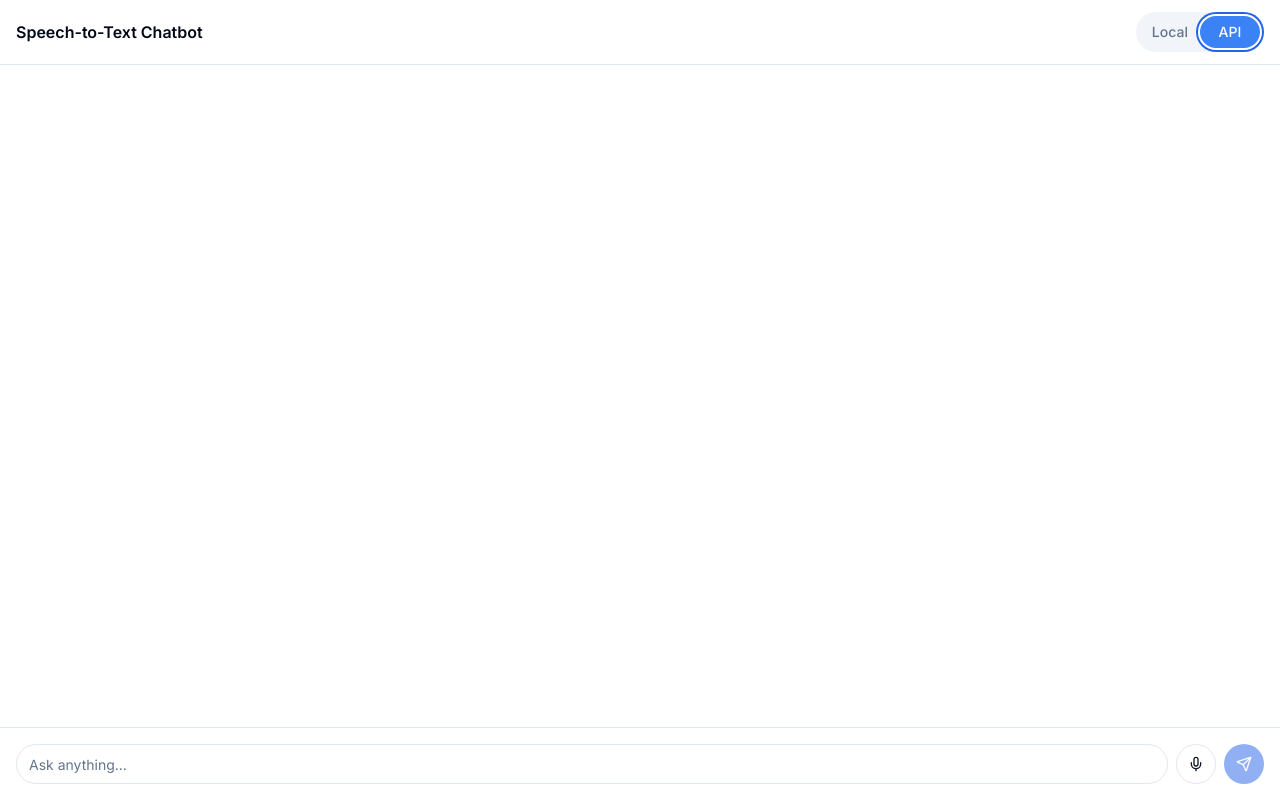
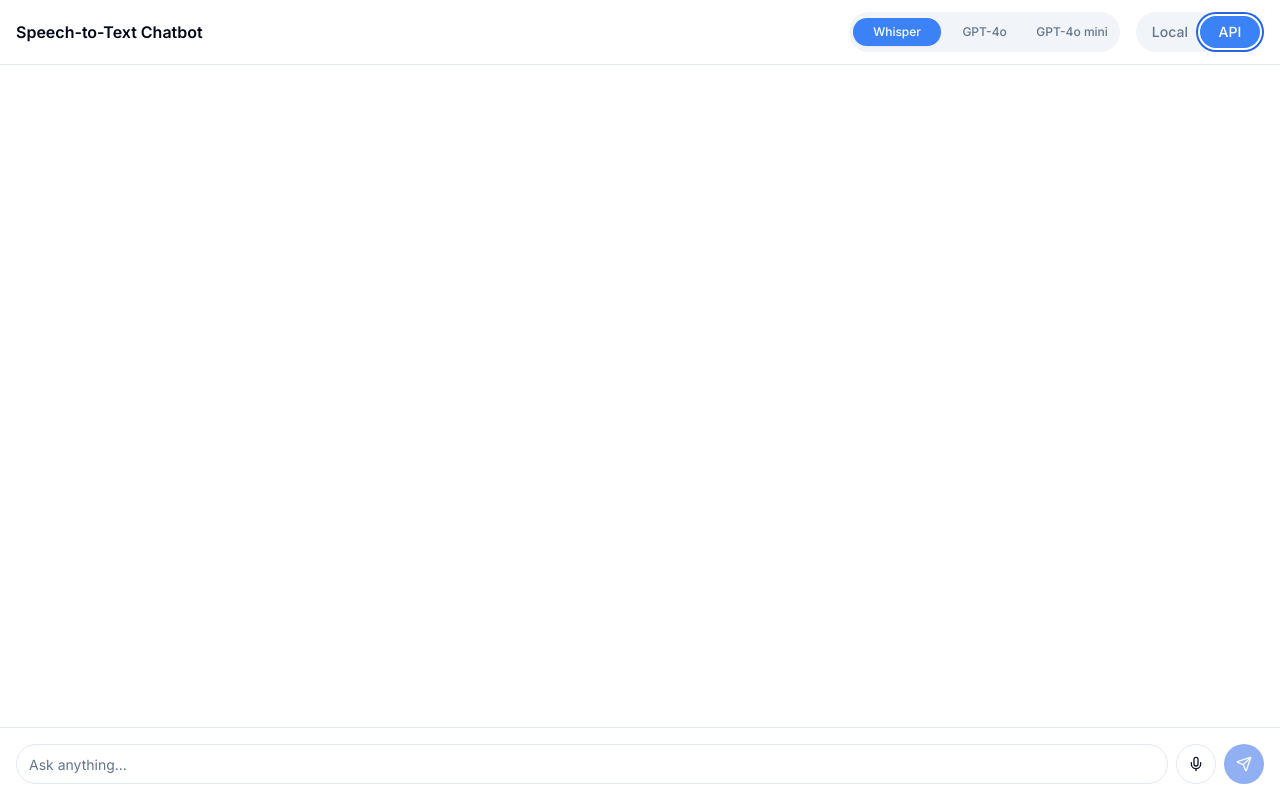
Before and after one commit to sujeethshingade/speech-to-text, a Next.js app: page / in a window 1280 px wide. Both pictures are taken after a click on the tab "API". Built offline with nearby package versions, Linux system fonts and the light colour scheme.

Commit message:
feat: add transcription model selection

```diff
--- a/app/api/transcribe-api/route.ts
+++ b/app/api/transcribe-api/route.ts
@@ -5,10 +5,10 @@ import { join } from 'path'
 
 export async function POST(request: NextRequest) {
   let tempFilePath: string | null = null
-
-  try {
+    try {
     const formData = await request.formData()
     const audioFile = formData.get('audio') as File
+    const model = formData.get('model') as string || 'whisper-1'
 
     if (!audioFile) {
       return NextResponse.json({ error: 'No audio file provided', success: false }, { status: 400 })
@@ -29,24 +29,11 @@ export async function POST(request: NextRequest) {
 
     writeFileSync(tempFilePath, new Uint8Array(await audioFile.arrayBuffer()))
 
-    let transcription
-    const primaryModel = 'gpt-4o-transcribe'
-    const fallbackModel = 'gpt-4o-mini-transcribe'
-
-    try {
-      transcription = await openai.audio.transcriptions.create({
-        file: createReadStream(tempFilePath),
-        model: primaryModel as any,
-        response_format: "text",
-      })
-    } catch (primaryError) {
-      console.log(`Primary model ${primaryModel} failed, trying fallback ${fallbackModel}`)
-      transcription = await openai.audio.transcriptions.create({
-        file: createReadStream(tempFilePath),
-        model: fallbackModel as any,
-        response_format: "text",
-      })
-    }
+    const transcription = await openai.audio.transcriptions.create({
+      file: createReadStream(tempFilePath),
+      model: model,
+      response_format: "text",
+    })
 
     const text = typeof transcription === 'string' ? transcription.trim() : (transcription as any).text?.trim() || ''
     return NextResponse.json({ text, success: true })
--- a/app/page.tsx
+++ b/app/page.tsx
@@ -1,23 +1,25 @@
 "use client"
 
 import { useState } from "react"
-import { Navbar } from "@/components/Navbar"
+import { Navbar, type TranscriptionMethod, type ModelType } from "@/components/Navbar"
 import { Chatbot } from "@/components/Chatbot"
-
-type TranscriptionMethod = 'local' | 'api'
 
 export default function Home() {
   const [transcriptionMethod, setTranscriptionMethod] = useState<TranscriptionMethod>('local')
+  const [selectedModel, setSelectedModel] = useState<ModelType>('whisper-1')
 
   return (
     <div className="h-screen flex flex-col overflow-hidden">
       <Navbar
         transcriptionMethod={transcriptionMethod}
         onTranscriptionMethodChange={setTranscriptionMethod}
+        selectedModel={selectedModel}
+        onModelChange={setSelectedModel}
       />
       <div className="flex-1 overflow-hidden">
         <Chatbot
           transcriptionMethod={transcriptionMethod}
+          selectedModel={selectedModel}
         />
       </div>
     </div>
--- a/components/Chatbot.tsx
+++ b/components/Chatbot.tsx
@@ -5,6 +5,8 @@ import { Button } from "@/components/ui/button"
 import { Input } from "@/components/ui/input"
 import { Mic, MicOff, Send } from "lucide-react"
 import { cn } from "@/lib/utils"
+
+type ModelType = 'whisper-1' | 'gpt-4o-transcribe' | 'gpt-4o-mini-transcribe'
 
 interface Message {
     id: string
@@ -14,9 +16,10 @@ interface Message {
 
 interface ChatbotProps {
     transcriptionMethod?: 'local' | 'api'
+    selectedModel?: ModelType
 }
 
-export function Chatbot({ transcriptionMethod = 'local' }: ChatbotProps) {
+export function Chatbot({ transcriptionMethod = 'local', selectedModel = 'whisper-1' }: ChatbotProps) {
     const [messages, setMessages] = useState<Message[]>([])
     const [isRecording, setIsRecording] = useState(false)
     const [isTranscribing, setIsTranscribing] = useState(false)
@@ -43,6 +46,7 @@ export function Chatbot({ transcriptionMethod = 'local' }: ChatbotProps) {
         try {
             const formData = new FormData()
             formData.append("audio", audioBlob, "recording.webm")
+            formData.append("model", selectedModel)
 
             const response = await fetch(`/api/transcribe-${transcriptionMethod}`, {
                 method: "POST",
@@ -106,7 +110,7 @@ export function Chatbot({ transcriptionMethod = 'local' }: ChatbotProps) {
     }
 
     const placeholder = isRecording ? "Recording... Click on mic to stop" :
-        isTranscribing ? `Processing with ${transcriptionMethod === 'local' ? 'Local' : 'API'}...` :
+        isTranscribing ? `Processing with ${transcriptionMethod === 'local' ? 'Local' : `${selectedModel} API`}...` :
             "Ask anything..."
 
     return (
--- a/components/Navbar.tsx
+++ b/components/Navbar.tsx
@@ -3,15 +3,22 @@
 import { Tabs, TabsList, TabsTrigger } from "@/components/ui/tabs"
 
 type TranscriptionMethod = 'local' | 'api'
+type ModelType = 'whisper-1' | 'gpt-4o-transcribe' | 'gpt-4o-mini-transcribe'
+
+export type { TranscriptionMethod, ModelType }
 
 interface NavbarProps {
     transcriptionMethod?: TranscriptionMethod
     onTranscriptionMethodChange?: (method: TranscriptionMethod) => void
+    selectedModel?: ModelType
+    onModelChange?: (model: ModelType) => void
 }
 
 export function Navbar({
     transcriptionMethod = 'local',
-    onTranscriptionMethodChange
+    onTranscriptionMethodChange,
+    selectedModel = 'whisper-1',
+    onModelChange
 }: NavbarProps) {
     return (
         <div className="flex-shrink-0 border-b bg-card px-4 py-3 flex items-center justify-between">
@@ -19,6 +26,41 @@ export function Navbar({
             <h1 className="text-md font-semibold text-foreground">
                 Speech-to-Text Chatbot
             </h1>
+
+            <div className="flex items-center gap-4">
+
+                {transcriptionMethod === 'local' && (
+                    <Tabs
+                        value="tiny"
+                        className="w-auto"
+                    >
+                        <TabsList className="grid w-full grid-cols-1">
+                            <TabsTrigger value="tiny" className="data-[state=active]:bg-blue-500 data-[state=active]:text-white text-xs px-2">
+                                Tiny
+                            </TabsTrigger>
+                        </TabsList>
+                    </Tabs>
+                )}
+
+                {transcriptionMethod === 'api' && (
+                    <Tabs
+                        value={selectedModel}
+                        onValueChange={(value) => onModelChange?.(value as ModelType)}
+                        className="w-auto"
+                    >
+                        <TabsList className="grid w-full grid-cols-3">
+                            <TabsTrigger value="whisper-1" className="data-[state=active]:bg-blue-500 data-[state=active]:text-white text-xs px-2">
+                                Whisper
+                            </TabsTrigger>
+                            <TabsTrigger value="gpt-4o-transcribe" className="data-[state=active]:bg-blue-500 data-[state=active]:text-white text-xs px-2">
+                                GPT-4o
+                            </TabsTrigger>
+                            <TabsTrigger value="gpt-4o-mini-transcribe" className="data-[state=active]:bg-blue-500 data-[state=active]:text-white text-xs px-2">
+                                GPT-4o mini
+                            </TabsTrigger>
+                        </TabsList>
+                    </Tabs>
+                )}
 
                 <Tabs
                     value={transcriptionMethod}
@@ -35,5 +77,6 @@ export function Navbar({
                     </TabsList>
                 </Tabs>
             </div>
+        </div>
     )
 }
```
Lines whose indentation alone changed are shown as unchanged.
